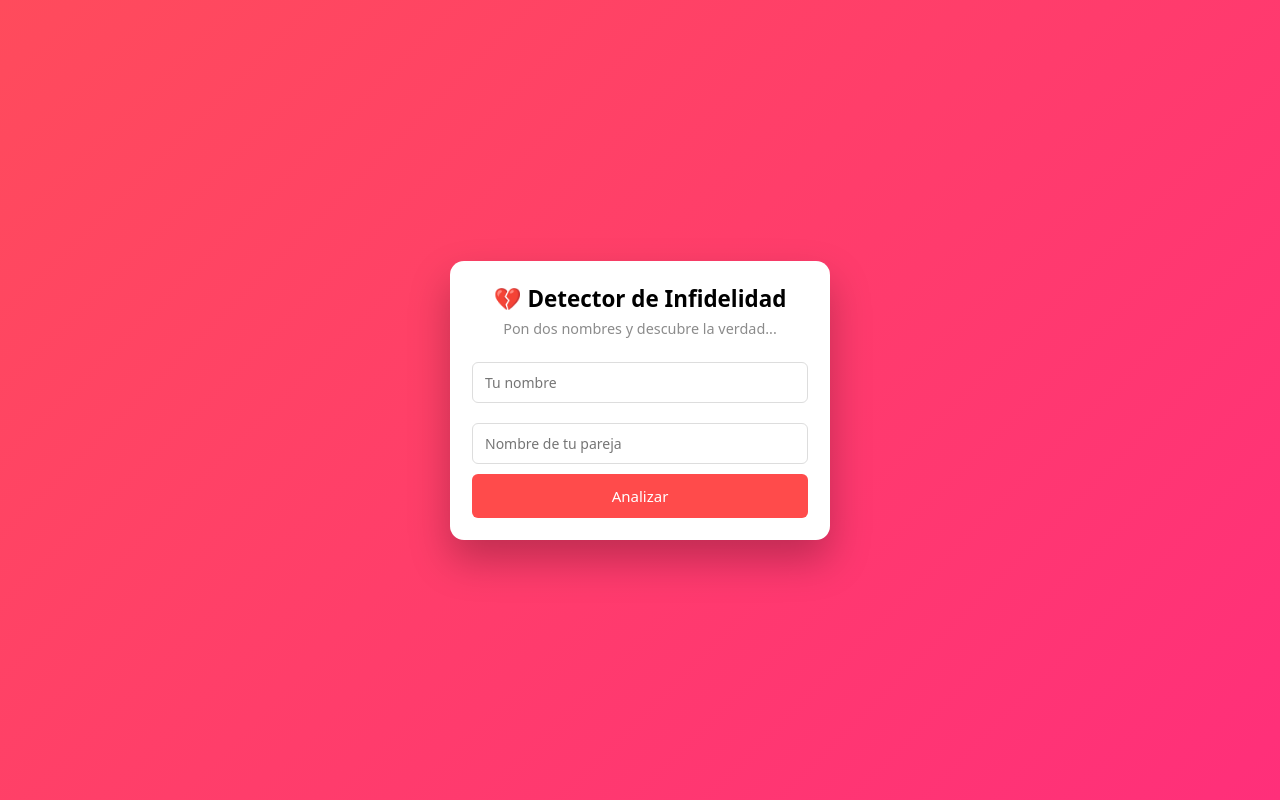
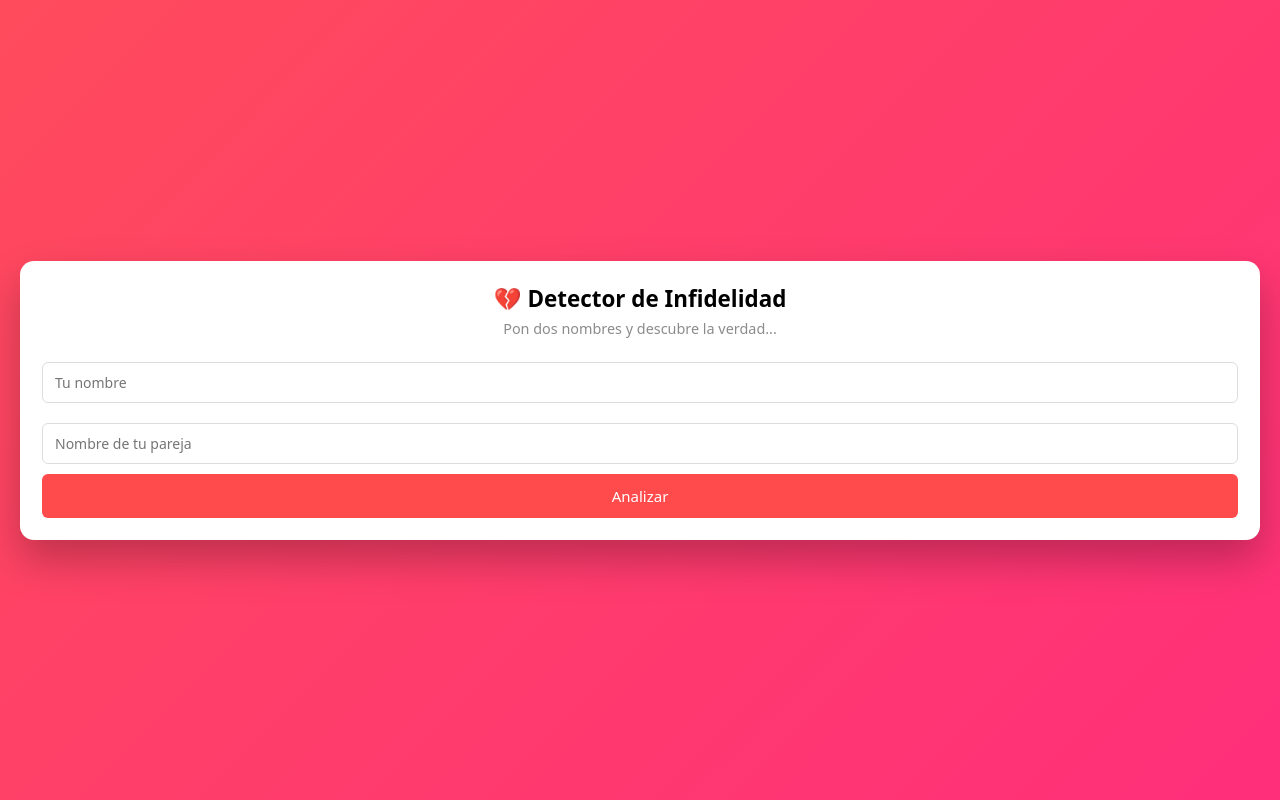
Before and after one commit to lopiensoloprogramo/peoplehint, a React (Vite) app: page /detector-infidelidad in a window 1280 px wide. Built offline with nearby package versions, Linux system fonts and the light colour scheme.

Commit message:
se subio detectorinfidelidad2

```diff
--- a/src/pages/DetectorInfidelidad.css
+++ b/src/pages/DetectorInfidelidad.css
@@ -13,7 +13,7 @@
   background: #fff;
   border-radius: 14px;
   width: 100%;
-  max-width: 380px;
+  max-width: 480x;
   padding: 22px;
   text-align: center;
   box-shadow: 0 20px 40px rgba(0,0,0,.25);
```
